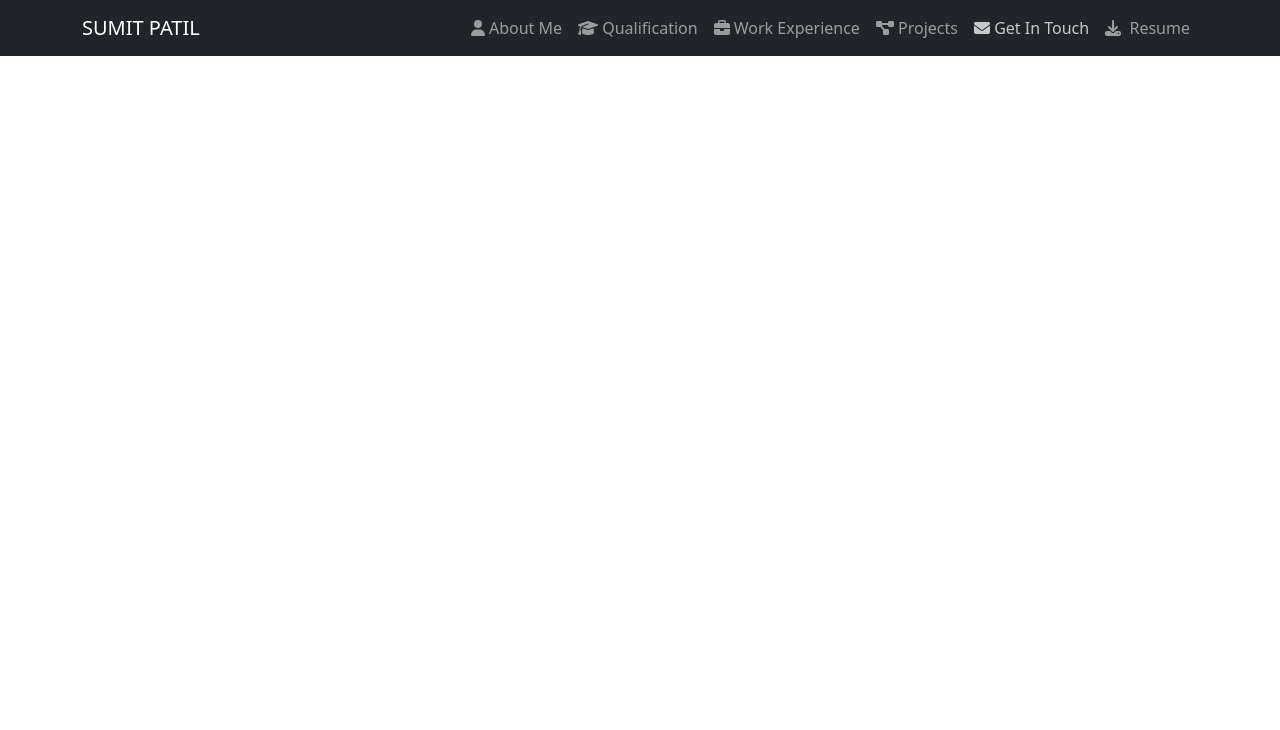
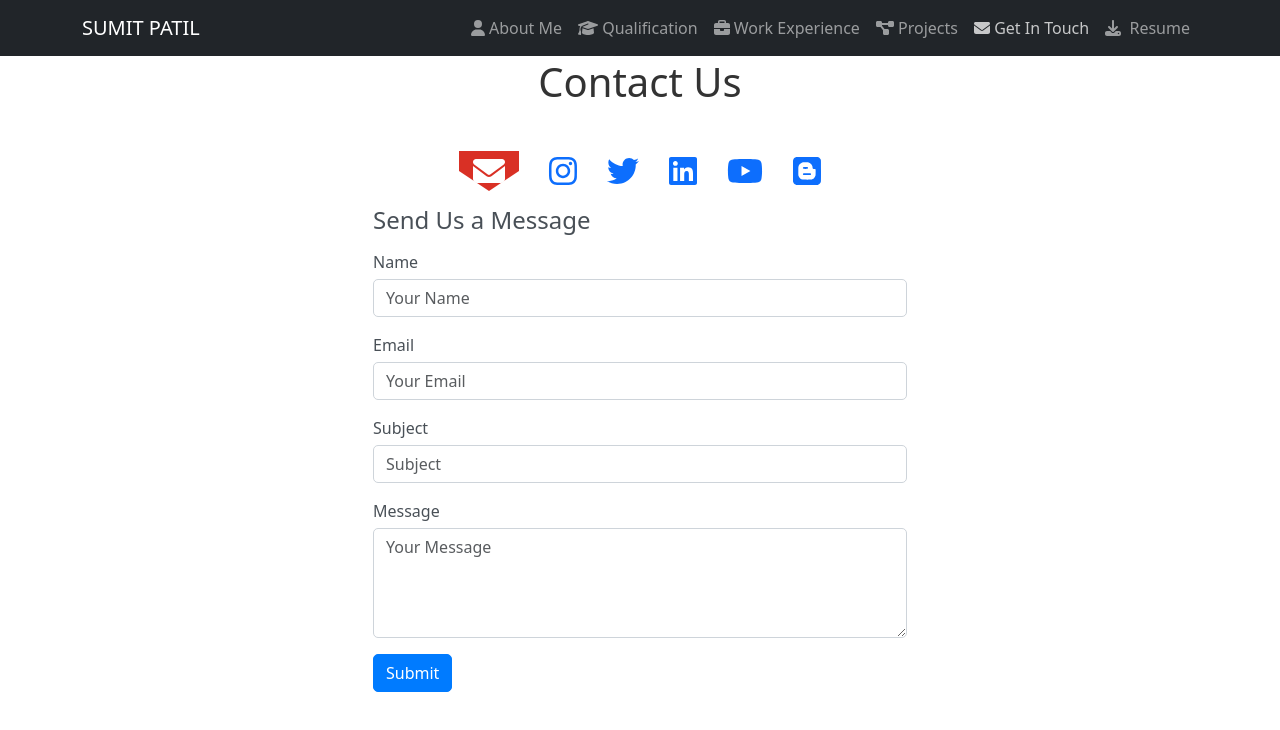
Before and after one commit to SUMITpatil2021/Sumit_portfolio, a React (Create React App) app in the folder sumit_portfolio/: page / in a window 1280 px wide. Both pictures are taken after a click on the button "Get In Touch". Shown: the top 730 px of the page. Built offline with nearby package versions, Linux system fonts and the light colour scheme.

Commit message:
contact component added

```diff
--- a/sumit_portfolio/package.json
+++ b/sumit_portfolio/package.json
@@ -4,6 +4,7 @@
   "private": true,
   "dependencies": {
     "@fortawesome/fontawesome-svg-core": "^6.5.2",
+    "@fortawesome/free-brands-svg-icons": "^6.5.2",
     "@fortawesome/free-solid-svg-icons": "^6.5.2",
     "@fortawesome/react-fontawesome": "^0.2.2",
     "@testing-library/jest-dom": "^5.17.0",
--- /dev/null
+++ b/sumit_portfolio/src/components/contact.css
@@ -0,0 +1,53 @@
+/* ContactUs.css */
+
+.contact-container {
+    display: flex;
+    flex-direction: column;
+    align-items: center;
+    margin: 50px;
+}
+
+.contact-title {
+    font-size: 2.5rem;
+    margin-bottom: 30px;
+    color: #333;
+}
+
+.icon-container {
+    display: flex;
+    justify-content: center;
+    flex-wrap: wrap;
+}
+
+.icon-link {
+    margin: 15px;
+    transition: transform 0.3s, color 0.3s;
+    display: flex;
+    align-items: center;
+    justify-content: center;
+}
+
+.icon-link:hover {
+    transform: scale(1.2);
+    color: #ff6347; /* Tomato color for hover effect */
+}
+
+.envelope-icon {
+    position: relative;
+    width: 60px;
+    height: 40px;
+    background-color: #d93025; /* Gmail red color */
+    clip-path: polygon(0 0, 100% 0, 100% 50%, 50% 100%, 0 50%);
+    display: flex;
+    align-items: center;
+    justify-content: center;
+    transition: transform 0.3s;
+}
+
+.envelope-icon:hover {
+    transform: scale(1.2) rotate(10deg);
+}
+
+.envelope-icon svg {
+    color: white;
+}
--- /dev/null
+++ b/sumit_portfolio/src/components/contactCompo.jsx
@@ -0,0 +1,105 @@
+import React from "react";
+import { FontAwesomeIcon } from '@fortawesome/react-fontawesome';
+import { faYoutube, faBlogger, faLinkedin, faInstagram, faTwitter } from '@fortawesome/free-brands-svg-icons';
+import { faEnvelope } from '@fortawesome/free-solid-svg-icons';
+import './contact.css'
+
+export default function ContactCompo(){
+    return(
+        <>
+     <div className="contact-container">
+            <h2 className="contact-title">Contact Us</h2>
+            <div className="icon-container">
+                <a href="mailto:sumit.patil2021@gmail.com" className="icon-link" target="_blank" rel="noopener noreferrer">
+                    <div className="envelope-icon">
+                        <FontAwesomeIcon icon={faEnvelope} size="2x" />
+                    </div>
+                </a>
+                <a href="https://www.instagram.com/YOUR_INSTAGRAM_PROFILE" target="_blank" rel="noopener noreferrer" className="icon-link">
+                    <FontAwesomeIcon icon={faInstagram} size="2x" />
+                </a>
+                <a href="https://twitter.com/YOUR_TWITTER_PROFILE" target="_blank" rel="noopener noreferrer" className="icon-link">
+                    <FontAwesomeIcon icon={faTwitter} size="2x" />
+                </a>
+                <a href="https://www.linkedin.com/in/YOUR_LINKEDIN_PROFILE" target="_blank" rel="noopener noreferrer" className="icon-link">
+                    <FontAwesomeIcon icon={faLinkedin} size="2x" />
+                </a>
+                <a href="https://www.youtube.com/channel/YOUR_CHANNEL_ID" target="_blank" rel="noopener noreferrer" className="icon-link">
+                    <FontAwesomeIcon icon={faYoutube} size="2x" />
+                </a>
+                <a href="https://www.blogger.com/YOUR_BLOGGER_PROFILE" target="_blank" rel="noopener noreferrer" className="icon-link">
+                    <FontAwesomeIcon icon={faBlogger} size="2x" />
+                </a>
+            </div>
+            <div className="col-md-6">
+          <h4 style={styles.subHeading}>Send Us a Message</h4>
+          <form>
+  <div className="mb-3">
+    <label htmlFor="name" className="form-label" style={styles.label}>Name</label>
+    <input type="text" className="form-control" id="name" placeholder="Your Name" style={styles.input} />
+  </div>
+  <div className="mb-3">
+    <label htmlFor="email" className="form-label" style={styles.label}>Email</label>
+    <input type="email" className="form-control" id="email" placeholder="Your Email" style={styles.input} />
+  </div>
+  <div className="mb-3">
+    <label htmlFor="subject" className="form-label" style={styles.label}>Subject</label>
+    <input type="text" className="form-control" id="subject" placeholder="Subject" style={styles.input} />
+  </div>
+  <div className="mb-3">
+    <label htmlFor="message" className="form-label"  style={styles.label}>Message</label>
+    <textarea className="form-control" id="message" rows="4" placeholder="Your Message" style={styles.textarea}></textarea>
+  </div>
+  <button type="submit" className="btn btn-primary" style={styles.button}>Submit</button>
+</form>
+
+        </div>
+        </div>
+        </>
+    )
+}
+const styles = {
+    contactContainer: {
+      backgroundColor: '#f8f9fa',
+      borderRadius: '10px',
+      boxShadow: '0 4px 8px rgba(0, 0, 0, 0.1)',
+    },
+    heading: {
+      color: '#343a40',
+    },
+    subHeading: {
+      color: '#495057',
+      marginBottom: '15px',
+    },
+    paragraph: {
+      color: '#6c757d',
+      lineHeight: '1.6',
+      marginBottom: '15px',
+    },
+    list: {
+      paddingLeft: '0',
+    },
+    listItem: {
+      marginBottom: '10px',
+      color: '#6c757d',
+    },
+    label: {
+      display: 'block',
+      marginBottom: '5px',
+      color: '#495057',
+      marginRight:'100%'
+    },
+    input: {
+      borderRadius: '5px',
+      borderColor: '#ced4da',
+    },
+    textarea: {
+      borderRadius: '5px',
+      borderColor: '#ced4da',
+    },
+    button: {
+      backgroundColor: '#007bff',
+      borderColor: '#007bff',
+      borderRadius: '5px',
+    },
+  };
--- a/sumit_portfolio/src/components/landingPage.jsx
+++ b/sumit_portfolio/src/components/landingPage.jsx
@@ -7,6 +7,7 @@ import { faUser, faGraduationCap, faEnvelope, faBriefcase, faProjectDiagram, faD
 import Home from "./home";
 import Qualification from "./qualification";
 import ProjectCompo from "./projectCompo";
+import ContactCompo from "./contactCompo";
 
 export default function LandingPage() {
 
@@ -51,8 +52,8 @@ export default function LandingPage() {
         return <Qualification/>
       case "projects":
           return <ProjectCompo/>
-      // case "signin":
-      //   return <UserLogin/>
+      case "contactus":
+        return <ContactCompo/>
       default:
         return null;
     }
```
Also changed, not shown: sumit_portfolio/public/sahyadri.jpeg, 1 other file (tests, documents, lock files or other folders).
